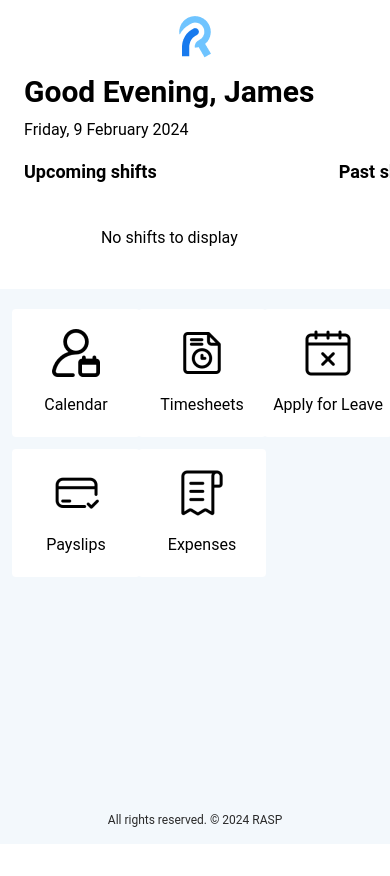
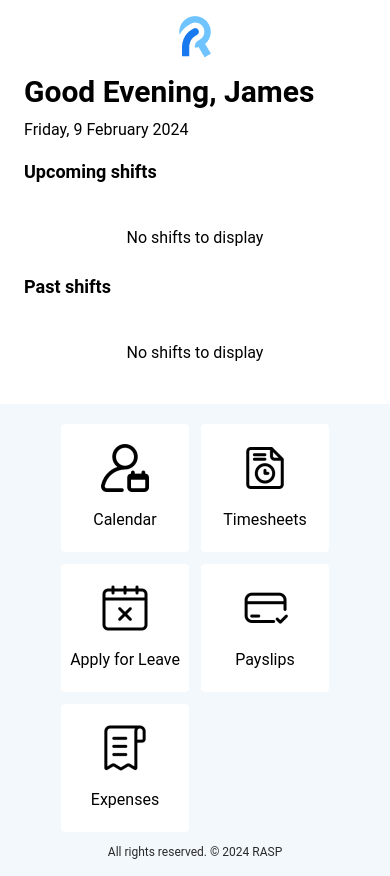
Before and after one commit to vman241308/rasp, a React (Vite) app: page / in a window 390 px wide. Before the commit the page ends 844 px from the top, so only its background shows below. Built offline with nearby package versions, Linux system fonts and the light colour scheme; no server answers.

Commit message:
Fix: eslint error

```diff
--- a/src/pages/calendar/index.tsx
+++ b/src/pages/calendar/index.tsx
@@ -117,7 +117,7 @@ const Calendar = () => {
         </LocalizationProvider>
       </div>
       <div className="flex-1 flex flex-col bg-[#F3F8FC] items-center mt-4 pt-2 px-8">
-        {!isEmpty(shifts) ? (
+        {!isEmpty(shifts) && shifts !== undefined ? (
           shifts.map((item, index) => {
             let showDate: boolean = true;
             if (index !== 0) {
--- a/src/pages/home/index.tsx
+++ b/src/pages/home/index.tsx
@@ -115,11 +115,11 @@ const Home = () => {
         </div>
       </div>
 
-      <div className="flex px-6 w-full overflow-auto gap-6">
+      <div className="xs:flex px-6 w-full overflow-auto gap-6 ">
         <div className="min-w-[85%]">
           <span className="font-bold text-lg">{"Upcoming shifts"}</span>
           <div className="mt-4">
-            {!isEmpty(upcomingShifts) ? (
+            {!isEmpty(upcomingShifts) && upcomingShifts !== undefined ? (
               upcomingShifts.map((item, index) => {
                 let showDate: boolean = true;
                 if (index !== 0) {
@@ -142,7 +142,7 @@ const Home = () => {
         <div className="min-w-[85%]">
           <span className="font-bold text-lg">{"Past shifts"}</span>
           <div className="mt-4">
-            {!isEmpty(pastShifts) ? (
+            {!isEmpty(pastShifts) && pastShifts !== undefined ? (
               pastShifts.map((item, index) => {
                 let showDate: boolean = true;
                 if (index !== 0) {
@@ -165,7 +165,7 @@ const Home = () => {
       </div>
 
       <div className="flex-1 flex flex-col bg-[#F3F8FC] justify-between items-center mt-4 pt-2">
-        <div className="grid grid-cols-3 gap-3 p-3">
+        <div className="grid xs:grid-cols-3 gap-3 p-3 grid-cols-2">
           {menus.map((menu) => (
             <RaspMenu menu={menu} key={menu.name} />
           ))}
--- a/src/pages/leave/index.tsx
+++ b/src/pages/leave/index.tsx
@@ -65,8 +65,8 @@ const Leave = () => {
     <>
       <div className="flex flex-col mt-4 pt-2">
         <p className=" text-lg font-bold px-8">Active Requests</p>
-        {!isEmpty(leaveRequestItems) ? (
-          leaveRequestItems.map((item, index) => {
+        {!isEmpty(leaveRequestItems) && leaveRequestItems !== undefined ? (
+          leaveRequestItems.map((item) => {
             if (item.activeStatus === LEAVE_ACTIVE_STATUS.ACTIVE) {
               return <RaspLeave leave={item} key={item.id} />;
             }
--- a/tailwind.config.js
+++ b/tailwind.config.js
@@ -10,6 +10,9 @@ export default withMT({
       "custom-blue": "#4092F3",
       "custom-success-pressed": "#3CC784",
     },
+    screens: {
+      'xs': '430px'
+    }
   },
   plugins: [],
 });
```
